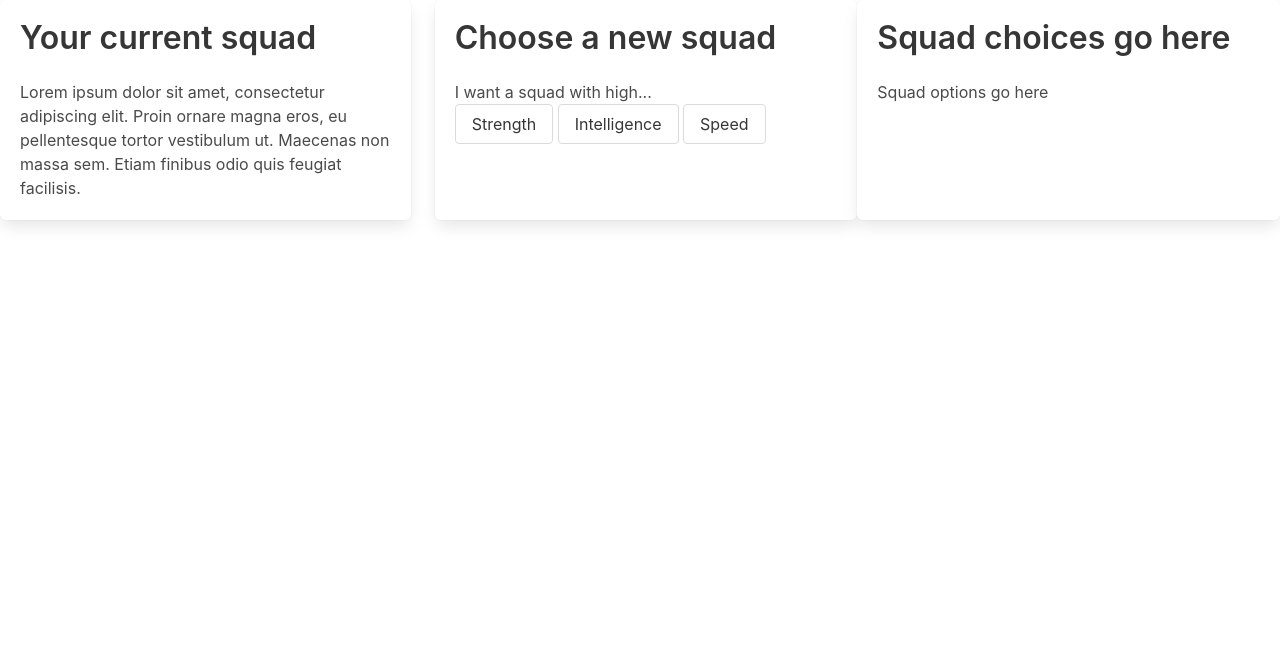
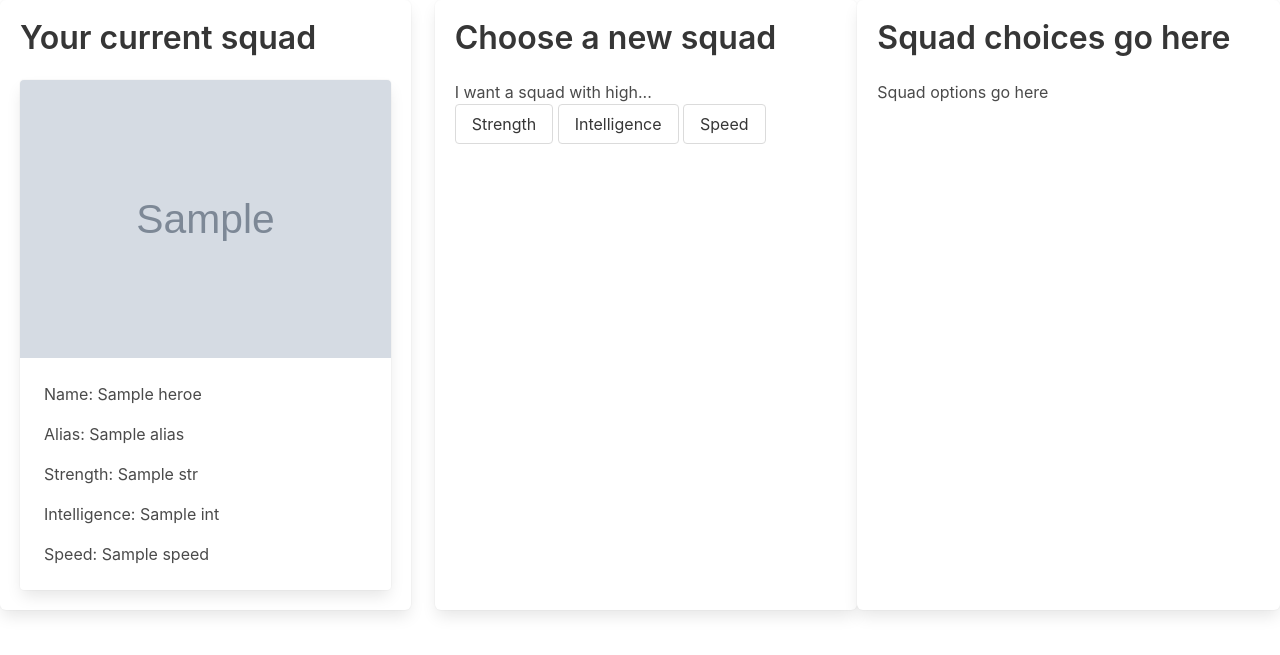
Before and after one commit to projecttwocooltoquit/mothershipsquadgoals, a Node project: template views/teambuilder.handlebars in a window 1280 px wide. Shown: the top 655 px of the page. Run offline with Node 20 templates, Linux system fonts and the light colour scheme; the template is opened without the code that fills it: most values are stand-ins (such as "Sample title", 1, 10 or a date in 2020); grey boxes marked "Sample" are stand-in pictures; some libraries are stand-ins or nearby versions.

Commit message:
created teambuilder handlebars, started teambuilder js logic

```diff
--- a/public/js/teambuilder.js
+++ b/public/js/teambuilder.js
@@ -2,4 +2,457 @@
 // import hero js here
 // grab random hero
 // send the body of that hero to the post route in heroroutes
-// sending the body of the hero from the front end not the back end.
+// sending the body of the hero from the front end not the back end
+
+// import { heroes } from '../../modules/heroes';
+const heroes = [
+  {
+    response: 'success',
+    id: '27',
+    name: 'Angela',
+    powerstats: {
+      intelligence: 'null',
+      strength: '97',
+      speed: 'null',
+      durability: 'null',
+      power: 'null',
+      combat: 'null',
+    },
+    biography: {
+      'full-name': '',
+      'alter-egos': 'No alter egos found.',
+      aliases: ['-'],
+      'place-of-birth': '-',
+      'first-appearance': '-',
+      publisher: 'Image Comics',
+      alignment: 'bad',
+    },
+    appearance: {
+      gender: 'Female',
+      race: 'null',
+      height: ['-', '0 cm'],
+      weight: ['- lb', '0 kg'],
+      'eye-color': '-',
+      'hair-color': '-',
+    },
+    work: { occupation: '-', base: '-' },
+    connections: { 'group-affiliation': '-', relatives: '-' },
+    image: {
+      url: 'https://www.superherodb.com/pictures2/portraits/10/100/1070.jpg',
+    },
+  },
+  {
+    response: 'success',
+    id: '60',
+    name: 'Bane',
+    powerstats: {
+      intelligence: '88',
+      strength: '38',
+      speed: '23',
+      durability: '56',
+      power: '51',
+      combat: '95',
+    },
+    biography: {
+      'full-name': '',
+      'alter-egos': 'No alter egos found.',
+      aliases: ['-'],
+      'place-of-birth': '-',
+      'first-appearance': 'Batman: Vengeance of Bane #1 (January, 1993)',
+      publisher: 'DC Comics',
+      alignment: 'bad',
+    },
+    appearance: {
+      gender: 'Male',
+      race: 'Human',
+      height: ["6'8", '203 cm'],
+      weight: ['400 lb', '180 kg'],
+      'eye-color': '-',
+      'hair-color': '-',
+    },
+    work: { occupation: '-', base: 'Santa Prisca' },
+    connections: {
+      'group-affiliation':
+        'Suicide Squad, The Secret Society of Super Villains',
+      relatives: 'King Snake (father)',
+    },
+    image: {
+      url: 'https://www.superherodb.com/pictures2/portraits/10/100/637.jpg',
+    },
+  },
+  {
+    response: 'success',
+    id: '6',
+    name: 'Absorbing Man',
+    powerstats: {
+      intelligence: '38',
+      strength: '80',
+      speed: '25',
+      durability: '100',
+      power: '98',
+      combat: '64',
+    },
+    biography: {
+      'full-name': 'Carl Creel',
+      'alter-egos': 'No alter egos found.',
+      aliases: [
+        'Greithoth',
+        '"Crusher" Creel',
+        'Rocky Davis',
+        'Dynamite Davis',
+        'Lightningbolt',
+        'Prisoner #24957',
+      ],
+      'place-of-birth': 'New York City, New York',
+      'first-appearance': 'Daredevil #1 (April, 1964) (As Rocky Davis)',
+      publisher: 'Marvel Comics',
+      alignment: 'bad',
+    },
+    appearance: {
+      gender: 'Male',
+      race: 'Human',
+      height: ["6'4", '193 cm'],
+      weight: ['270 lb', '122 kg'],
+      'eye-color': 'Blue',
+      'hair-color': 'No Hair',
+    },
+    work: {
+      occupation: 'Professional criminal; former professional boxer',
+      base: '-',
+    },
+    connections: {
+      'group-affiliation':
+        'Masters of Evil, Lethal Legion; formerly Worthy, Frightful Four: former agent of Loki and They Who Wield Power',
+      relatives:
+        'Mary MacPherran (Titania) (wife); Jerry Sledge (son); Rockwell "Rocky" Davis (Hi-Llite) (cousin)',
+    },
+    image: {
+      url: 'https://www.superherodb.com/pictures2/portraits/10/100/1448.jpg',
+    },
+  },
+  {
+    response: 'success',
+    id: '312',
+    name: 'Hawk',
+    powerstats: {
+      intelligence: '38',
+      strength: '38',
+      speed: '35',
+      durability: '95',
+      power: '43',
+      combat: '42',
+    },
+    biography: {
+      'full-name': 'Henry Hall',
+      'alter-egos': 'No alter egos found.',
+      aliases: ['Monarch', 'Extant'],
+      'place-of-birth': '-',
+      'first-appearance': 'Showcase #75 (June, 1968)',
+      publisher: 'DC Comics',
+      alignment: 'good',
+    },
+    appearance: {
+      gender: 'Male',
+      race: 'null',
+      height: ["6'1", '185 cm'],
+      weight: ['197 lb', '89 kg'],
+      'eye-color': 'Red',
+      'hair-color': 'Brown',
+    },
+    work: { occupation: '-', base: '-' },
+    connections: {
+      'group-affiliation':
+        'Black Lantern Corps, Teen Titans, Hawk and Dove, Titans West',
+      relatives:
+        'Don Hall (brother, deceased), Irwin Hall (father), Rae Penfield (mother), James Penfield (uncle)',
+    },
+    image: {
+      url: 'https://www.superherodb.com/pictures2/portraits/10/100/1382.jpg',
+    },
+  },
+  {
+    response: 'success',
+    id: '269',
+    name: 'Franklin Richards',
+    powerstats: {
+      intelligence: '63',
+      strength: '80',
+      speed: '50',
+      durability: '60',
+      power: '100',
+      combat: '50',
+    },
+    biography: {
+      'full-name': 'Franklin  Richards',
+      'alter-egos': 'No alter egos found.',
+      aliases: [
+        'Franklin Benjamin',
+        'Tattletale',
+        'Psi-Lord',
+        'Ego-Spawn',
+        'Avatar',
+      ],
+      'place-of-birth': 'New York, New York',
+      'first-appearance': 'Fantastic Four Annual #6',
+      publisher: 'Marvel Comics',
+      alignment: 'good',
+    },
+    appearance: {
+      gender: 'Male',
+      race: 'Mutant',
+      height: ["4'8", '142 cm'],
+      weight: ['100 lb', '45 kg'],
+      'eye-color': 'Blue',
+      'hair-color': 'Blond',
+    },
+    work: {
+      occupation: 'Student',
+      base: 'Baxter Building, New York, New York (formerly) Four Freedoms Plaza; Pier 4; Massachusetts Academy',
+    },
+    connections: {
+      'group-affiliation':
+        'Future Foundation; formerly Power Pack, Generation X, Daydreamers',
+      relatives:
+        'Reed Richards (Mister Fantastic, father), Susan Storm Richards (Invisible Woman, mother), Valeria Richards (sister), Jonathan Storm (Human Torch, uncle), Nathaniel Richards (paternal grandfather), Franklin Storm (maternal grandfather, deceased), Evelyn Richards, Mary Storm (grandmothers (paternal and maternal respectively), deceased), Benjamin J. Grimm (Thing, godfather), Alicia Masters (godmother).',
+    },
+    image: {
+      url: 'https://www.superherodb.com/pictures2/portraits/10/100/63.jpg',
+    },
+  },
+  {
+    response: 'success',
+    id: '12',
+    name: 'Air-Walker',
+    powerstats: {
+      intelligence: '50',
+      strength: '85',
+      speed: '100',
+      durability: '85',
+      power: '100',
+      combat: '40',
+    },
+    biography: {
+      'full-name': 'Gabriel Lan',
+      'alter-egos': 'No alter egos found.',
+      aliases: ['-'],
+      'place-of-birth':
+        'Xandar, a planet in the Tranta system, Andromeda galaxy',
+      'first-appearance': 'Fantastic Four #120',
+      publisher: 'Marvel Comics',
+      alignment: 'bad',
+    },
+    appearance: {
+      gender: 'Male',
+      race: 'null',
+      height: ["6'2", '188 cm'],
+      weight: ['240 lb', '108 kg'],
+      'eye-color': 'Blue',
+      'hair-color': 'White',
+    },
+    work: {
+      occupation: 'Former starship captain, Herald of Galactus',
+      base: '-',
+    },
+    connections: {
+      'group-affiliation': 'Former member of Nova Corps, Heralds of Galactus',
+      relatives: '-',
+    },
+    image: {
+      url: 'https://www.superherodb.com/pictures2/portraits/10/100/1358.jpg',
+    },
+  },
+  {
+    response: 'success',
+    id: '4',
+    name: 'Abomination',
+    powerstats: {
+      intelligence: '63',
+      strength: '80',
+      speed: '53',
+      durability: '90',
+      power: '62',
+      combat: '95',
+    },
+    biography: {
+      'full-name': 'Emil Blonsky',
+      'alter-egos': 'No alter egos found.',
+      aliases: ['Agent R-7', 'Ravager of Worlds'],
+      'place-of-birth': 'Zagreb, Yugoslavia',
+      'first-appearance': 'Tales to Astonish #90',
+      publisher: 'Marvel Comics',
+      alignment: 'bad',
+    },
+    appearance: {
+      gender: 'Male',
+      race: 'Human / Radiation',
+      height: ["6'8", '203 cm'],
+      weight: ['980 lb', '441 kg'],
+      'eye-color': 'Green',
+      'hair-color': 'No Hair',
+    },
+    work: { occupation: 'Ex-Spy', base: 'Mobile' },
+    connections: {
+      'group-affiliation':
+        'former member of the crew of the Andromeda Starship, ally of the Abominations and Forgotten',
+      relatives: 'Nadia Dornova Blonsky (wife, separated)',
+    },
+    image: {
+      url: 'https://www.superherodb.com/pictures2/portraits/10/100/1.jpg',
+    },
+  },
+  {
+    response: 'success',
+    id: '119',
+    name: 'Blob',
+    powerstats: {
+      intelligence: '10',
+      strength: '83',
+      speed: '23',
+      durability: '95',
+      power: '28',
+      combat: '72',
+    },
+    biography: {
+      'full-name': 'Frederick J. Dukes',
+      'alter-egos': 'No alter egos found.',
+      aliases: ['-'],
+      'place-of-birth': 'Lubbock, Texas',
+      'first-appearance': 'X-Men #3 (1964)',
+      publisher: 'Marvel Comics',
+      alignment: 'bad',
+    },
+    appearance: {
+      gender: 'Male',
+      race: 'null',
+      height: ["5'10", '178 cm'],
+      weight: ['510 lb', '230 kg'],
+      'eye-color': 'Brown',
+      'hair-color': 'Brown',
+    },
+    work: {
+      occupation:
+        'Former criminal, terrorist, government agent, carnival performer',
+      base: '-',
+    },
+    connections: {
+      'group-affiliation':
+        "X-Cell, formerly X-Corps, Magneto's army, Brotherhood Of Evil Mutants, Freedom Force, Factor Three, former partner of Unus",
+      relatives: '-',
+    },
+    image: {
+      url: 'https://www.superherodb.com/pictures2/portraits/10/100/1119.jpg',
+    },
+  },
+  {
+    response: 'success',
+    id: '323',
+    name: 'Hellcat',
+    powerstats: {
+      intelligence: '63',
+      strength: '11',
+      speed: '33',
+      durability: '45',
+      power: '46',
+      combat: '70',
+    },
+    biography: {
+      'full-name': 'Patricia Walker',
+      'alter-egos': 'No alter egos found.',
+      aliases: ['Patsy Walker', 'Patricia Hellstrom', 'The Cat'],
+      'place-of-birth': 'Centerville, CA USA',
+      'first-appearance': 'Avengers #144 (February, 1976)',
+      publisher: 'Marvel Comics',
+      alignment: 'good',
+    },
+    appearance: {
+      gender: 'Female',
+      race: 'Human',
+      height: ["5'8", '173 cm'],
+      weight: ['135 lb', '61 kg'],
+      'eye-color': 'Blue',
+      'hair-color': 'Red',
+    },
+    work: {
+      occupation: 'Housemaker, model, adventurer, supernatural investigator',
+      base: 'San Francisco, CA USA',
+    },
+    connections: {
+      'group-affiliation':
+        'Formerly Alaskan-based Initiative agent, Lady Liberators, Avengers, Defenders, Legion of the Unliving',
+      relatives:
+        'Joshua Walker (father), Dorothy Walker (mother, deceased), Sophia (maternal aunt), Bea (step-mother), Mickey Walker (brother), Robert "Buzz" Baxter (aka Mad-Dog, ex-husband), Daimon Hellstrom (aka Hellstorm, ex-husband), Percy Walker',
+    },
+    image: {
+      url: 'https://www.superherodb.com/pictures2/portraits/10/100/79.jpg',
+    },
+  },
+  {
+    response: 'success',
+    id: '79',
+    name: 'Beta Ray Bill',
+    powerstats: {
+      intelligence: '63',
+      strength: '80',
+      speed: '35',
+      durability: '95',
+      power: '100',
+      combat: '84',
+    },
+    biography: {
+      'full-name': 'Beta Ray Bill (translation of his Korbinite name)',
+      'alter-egos': 'No alter egos found.',
+      aliases: ['Beta Ray Thor', 'Simon Walters'],
+      'place-of-birth': 'Burning Galaxy',
+      'first-appearance': 'Thor #337',
+      publisher: 'Marvel Comics',
+      alignment: 'good',
+    },
+    appearance: {
+      gender: 'Male',
+      race: 'null',
+      height: ["6'7", '201 cm'],
+      weight: ['480 lb', '216 kg'],
+      'eye-color': '-',
+      'hair-color': 'No Hair',
+    },
+    work: {
+      occupation: 'Guardian of the Korbinite race',
+      base: 'currently New York City, formerly Asgard, formerly the fleet of Korbinite ships.',
+    },
+    connections: {
+      'group-affiliation': 'ally of the Asgardians, Thor Corps, Star Masters',
+      relatives: '-',
+    },
+    image: {
+      url: 'https://www.superherodb.com/pictures2/portraits/10/100/28.jpg',
+    },
+  },
+];
+
+const squadOption = [];
+
+const heroHandler = (button) => {
+  const selectedStat = button.getAttribute('data-stat');
+  console.log(selectedStat);
+  if (selectedStat === 'strength') {
+    heroes.filter((hero) => {
+      if (hero.powerstats.strength > 75) {
+        console.log(hero.name, hero.powerstats.strength);
+      }
+    });
+  } else if (selectedStat === 'intelligence') {
+    heroes.filter((hero) => {
+      if (hero.powerstats.intelligence > 75) {
+        console.log(hero.name, hero.powerstats.intelligence);
+      }
+    });
+  } else if (selectedStat === 'speed') {
+    heroes.filter((hero) => {
+      if (hero.powerstats.speed > 75) {
+        console.log(hero.name, hero.powerstats.speed);
+      }
+    });
+  }
+};
+
+document.querySelector('.button').addEventListener('click', heroHandler);
--- a/views/teambuilder.handlebars
+++ b/views/teambuilder.handlebars
@@ -2,19 +2,60 @@
   <div class='tile is-4 is-vertical is-parent'>
     <div class='tile is-child box'>
       <p class='title'>Your current squad</p>
-      {{! cards with current squad sourced from db }}
-      <p>Lorem ipsum dolor sit amet, consectetur adipiscing elit. Proin ornare
-        magna eros, eu pellentesque tortor vestibulum ut. Maecenas non massa
-        sem. Etiam finibus odio quis feugiat facilisis.</p>
+      {{#each heroes}}
+        <div class='card'>
+          <div class='card-image'>
+            <figure class='image is-4by3'>
+              <img src='{{imagesrc}}' alt='Superhero image' />
+            </figure>
+          </div>
+          <div class='card-content'>
+            <div class='content'>
+              <p>
+                Name:
+                {{name}}
+              </p>
+              <p>
+                Alias:
+                {{alias}}
+              </p>
+              <p>
+                Strength:
+                {{str}}
+              </p>
+              <p>
+                Intelligence:
+                {{int}}
+              </p>
+              <p>
+                Speed:
+                {{speed}}
+              </p>
+            </div>
+          </div>
+        </div>
+      {{/each}}
     </div>
   </div>
   <div class='tile is-parent'>
     <div class='tile is-child box'>
       <p class='title'>Choose a new squad</p>
       <p>I want a squad with high...</p>
-      <button class='button'>Strength</button>
-      <button class='button'>Intelligence</button>
-      <button class='button'>Speed</button>
+      <button
+        class='button'
+        data-stat='strength'
+        onclick='heroHandler(this)'
+      >Strength</button>
+      <button
+        class='button'
+        data-stat='intelligence'
+        onclick='heroHandler(this)'
+      >Intelligence</button>
+      <button
+        class='button'
+        data-stat='speed'
+        onclick='heroHandler(this)'
+      >Speed</button>
     </div>
     <div class='tile is-child box'>
       <p class='title'>Squad choices go here</p>
```
Also changed, not shown: controllers/homeRoutes.js (+2 -6 lines), views/teampage.handlebars (+39 -31 lines).
